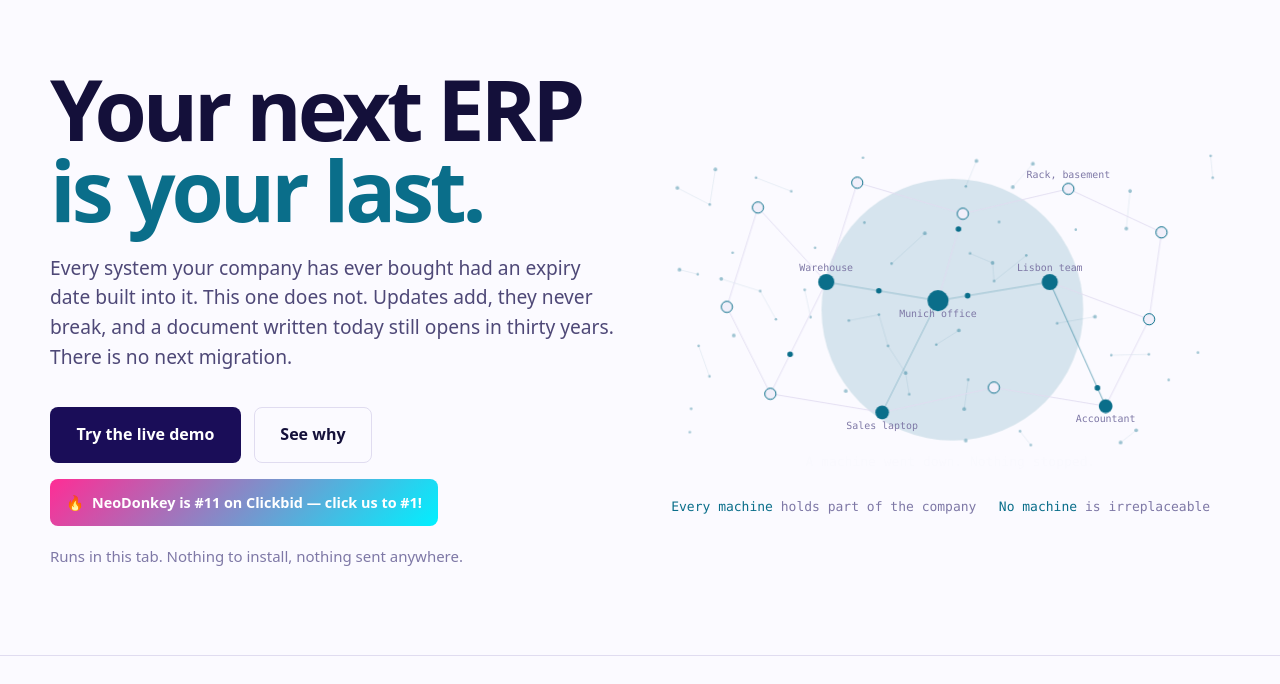
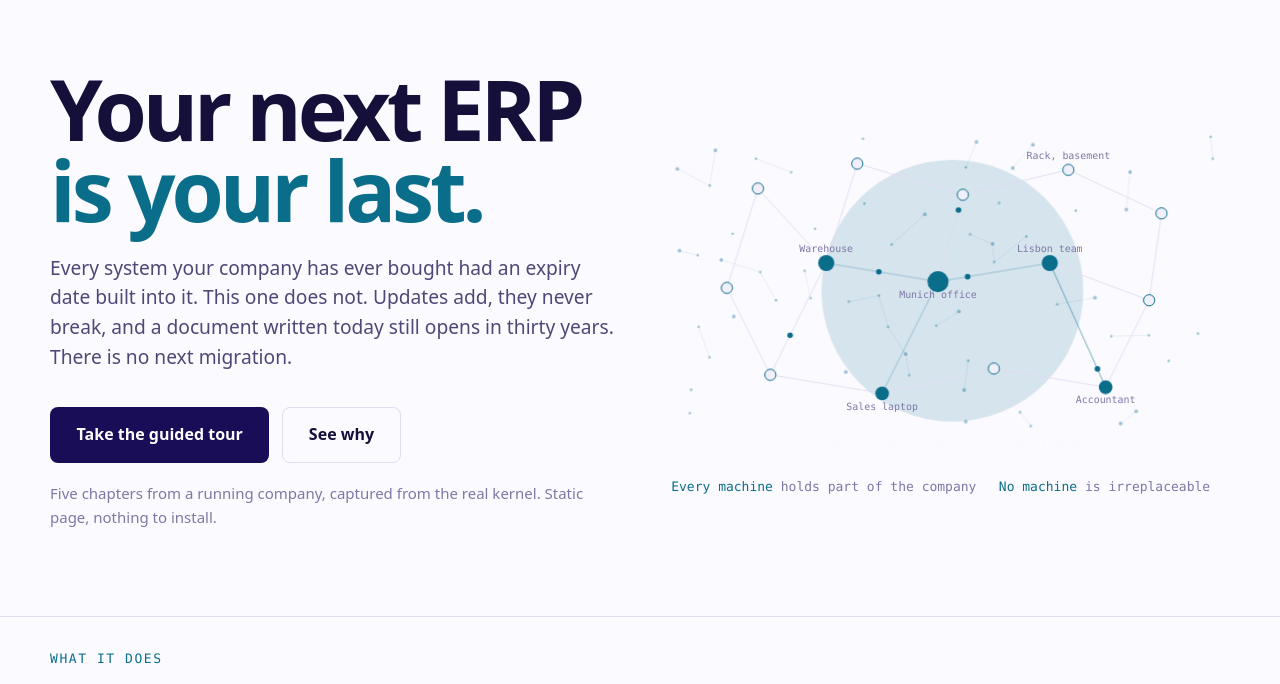
Before and after one commit to NeoDonkey/NeoDonkey.github.io, a website built with Vite: page index.html in a window 1280 px wide. Shown: the part 70-754 px from the top of the page. Built offline with nearby package versions, Linux system fonts and the light colour scheme.

Commit message:
Rebuild the landing page around the guided tour
Retitle and re-aim the hero at /demo.html ("Take the guided tour",
with a note that the tour is captured from the real kernel), and remove
the Clickbid gradient banner: the styleguide allows no gradients and
the accent in exactly four places, and an off-brand third-party banner
on the first screen fails both. Analytics stays out of this page.

```diff
--- a/index.html
+++ b/index.html
@@ -17,7 +17,6 @@
 <link rel="apple-touch-icon" href="/brand/mark-180.png">
 <link rel="stylesheet" href="/brand/tokens.css">
 <link rel="stylesheet" href="/brand/app.css">
-<script src="/analytics.js"></script>
 <style>
 /* ==========================================================================
    Landing. Native CSS, no framework, no build step.
@@ -368,13 +367,10 @@ h2 { font-size: var(--t-h2); line-height: 1.04; letter-spacing: -.038em; max-wid
         still opens in thirty years. There is no next migration.
       </p>
       <div class="hero__cta">
-        <a class="btn btn--primary" href="/demo.html">Try the live demo</a>
+        <a class="btn btn--primary" href="/demo.html">Take the guided tour</a>
         <a class="btn btn--ghost" href="#forever">See why</a>
       </div>
-      <div class="clickbid-banner" style="margin-top: 1rem; padding: .75rem 1rem; background: linear-gradient(135deg, #ff2d95, #00f0ff); border-radius: 8px; color: white; font-weight: 600; font-size: .9rem; display: inline-flex; align-items: center; gap: .5rem; cursor: pointer; text-decoration: none;" onclick="window.open('https://clickbid.app','_blank')">
-        <span>🔥</span> NeoDonkey is #11 on Clickbid — click us to #1!
-      </div>
-      <p class="hero__note">Runs in this tab. Nothing to install, nothing sent anywhere.</p>
+      <p class="hero__note">Five chapters from a running company, captured from the real kernel. Static page, nothing to install.</p>
     </div>
 
     <div class="meshwrap">
```
